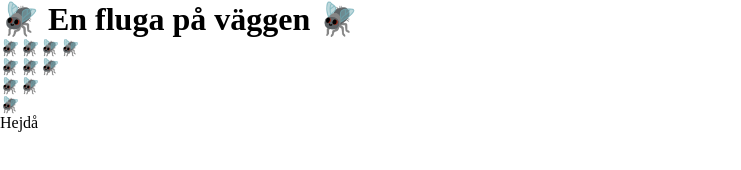
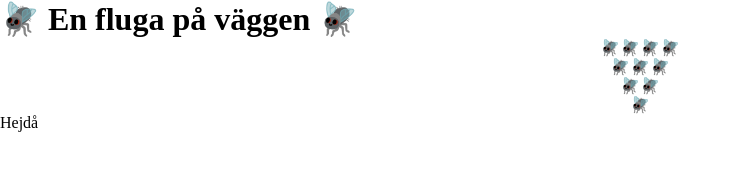
Before and after one commit to salengap/repo_vecka2, a plain HTML site: page index.html in a window 1280 px wide. Shown: the whole page, without its empty margins (0-741 px from the left). Drawn offline with Linux system fonts and the light colour scheme.

Commit message:
'lade flugorna i mitten'

```diff
--- a/index.html
+++ b/index.html
@@ -11,10 +11,10 @@
 <body>
 
     <h1>🪰 En fluga på väggen 🪰</h1>
-    <p>🪰🪰🪰🪰</p>
+    <div class="flies"><p>🪰🪰🪰🪰</p>
     <p>🪰🪰🪰</p>
     <p>🪰🪰</p>
-    <p>🪰</p>
+    <p>🪰</p> </div>
 
     <p>Hejdå</p>
 
--- a/style.css
+++ b/style.css
@@ -3,3 +3,9 @@
     margin: 0;
     padding: 0;
 }
+
+.flies {
+   display: flex;
+   flex-direction: column;
+   align-items: center;
+}
```
